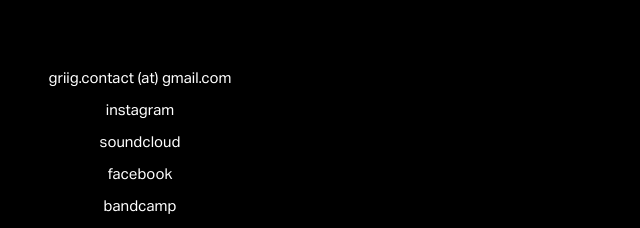
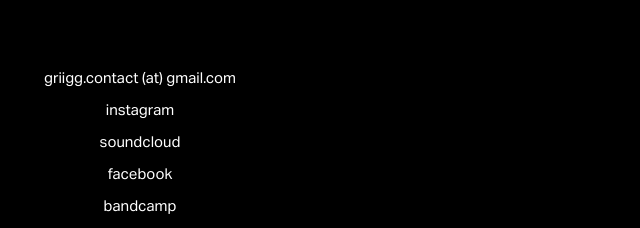
Before and after one commit to GRIIG/IntoTheVoid, a plain HTML site: page projects/about/about.html in a window 1280 px wide. Shown: the part 185-413 px from the top of the page, 500-1140 px from the left. Drawn offline with Linux system fonts and the light colour scheme.

Commit message:
UPDATE NTERBEINGS V2.2

```diff
--- a/projects/about/about.html
+++ b/projects/about/about.html
@@ -75,7 +75,7 @@
 
 
     <div id = contact>
-        <p> griig.contact (at) gmail.com </p>
+        <p> griigg.contact (at) gmail.com </p>
         <p> <a class='link' target="_blank" href="https://www.instagram.com/griigg/"> instagram </a> </p>
         <p> <a class='link' target="_blank" href="https://soundcloud.com/griigg"> soundcloud </a> </p>
         <p> <a class='link' target="_blank"  href="https://www.facebook.com/GRIIGG"> facebook </a> </p>
```
